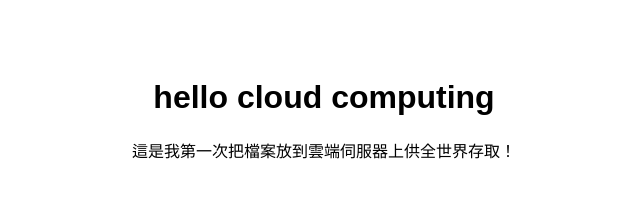
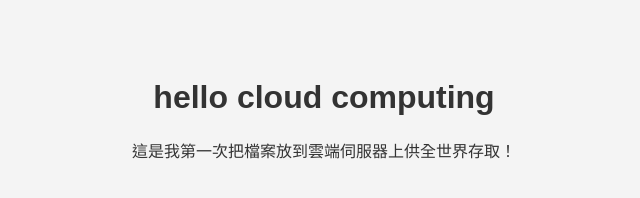
Before and after one commit to 23418415489421891/my-first-cloud-page, a plain HTML site: page index.html in a window 1280 px wide. Shown: the whole page, without its empty margins (316-956 px from the left). Drawn offline with Linux system fonts and the light colour scheme.

Commit message:
index.html

```diff
--- a/index.html
+++ b/index.html
@@ -1,10 +1,20 @@
 <!DOCTYPE html>
-<html>
-  <head>
+<html lang="zh-Hant">
+<head>
+    <meta charset="UTF-8">
     <title>我的第一個雲端網頁</title>
-  </head>
-  <body style="text-align:center; padding-top:50px; font-family:sans-serif;">
+    <style>
+        body {
+            background-color: #f4f4f4; /* 淺灰色背景 */
+            color: #333333;            /* 深色文字，確保看得到 */
+            text-align: center;
+            padding-top: 50px;
+            font-family: sans-serif;
+        }
+    </style>
+</head>
+<body>
     <h1>hello cloud computing</h1>
     <p>這是我第一次把檔案放到雲端伺服器上供全世界存取！</p>
-  </body>
+</body>
 </html>
```
